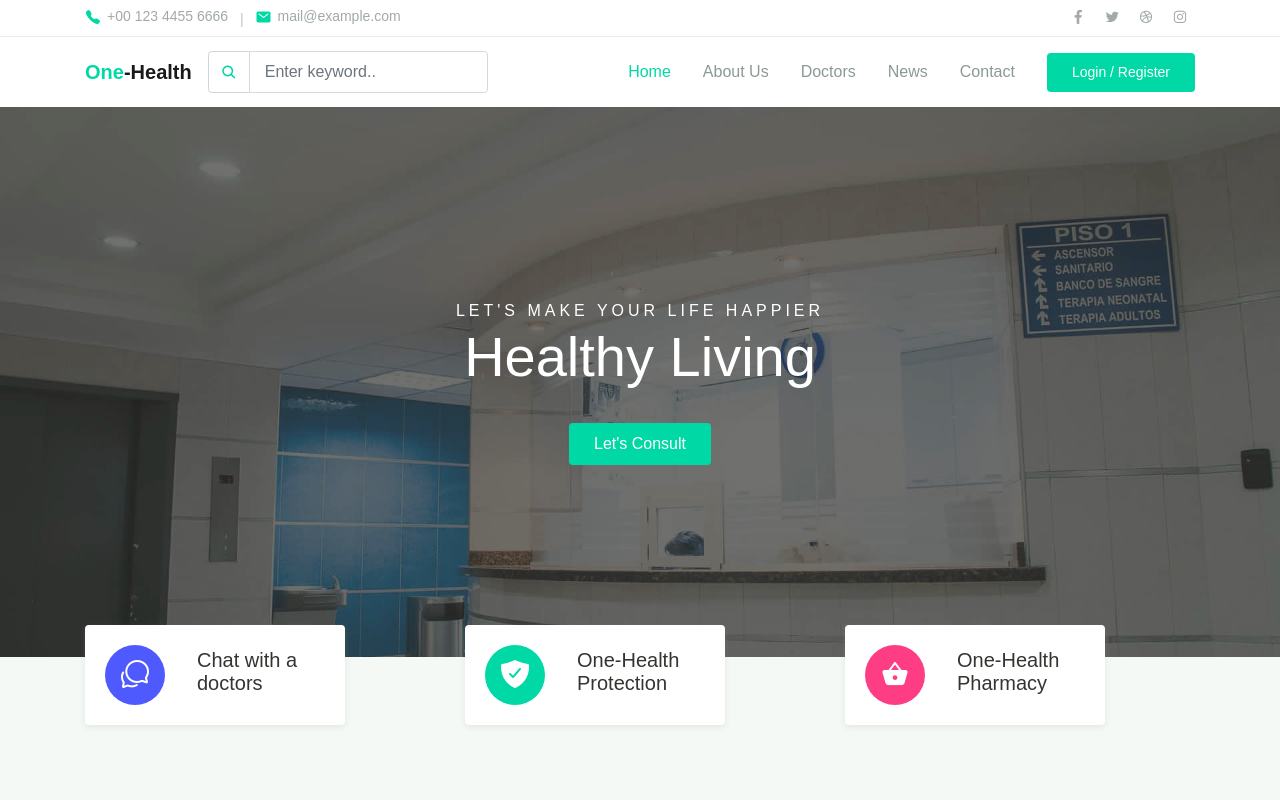
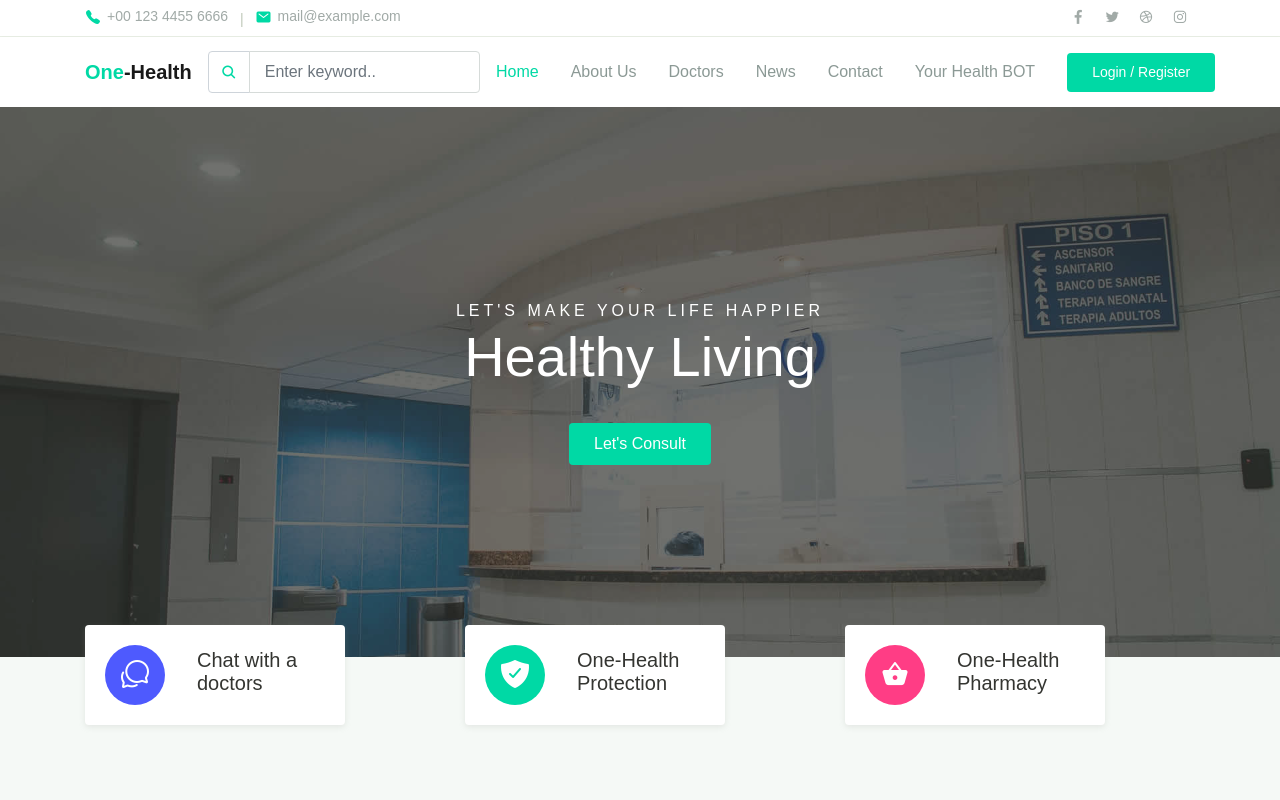
Before and after one commit to KSaiMahesh/FUTURE-READY-TALENT-PROJECT, a plain HTML site: page index.html in a window 1280 px wide. Shown: the top 800 px of the page. Drawn offline with Linux system fonts and the light colour scheme; files whose address does not match are found by name.

Commit message:
Update index.html

```diff
--- a/index.html
+++ b/index.html
@@ -77,8 +77,12 @@
             <li class="nav-item">
               <a class="nav-link" href="blog.html">News</a>
             </li>
+
             <li class="nav-item">
               <a class="nav-link" href="contact.html">Contact</a>
+            </li>
+             <li class="nav-item">
+              <a class="nav-link" href="  https://ksaimahesh.github.io/onehealth/onehealth.html">Your Health BOT</a>
             </li>
             <li class="nav-item">
               <a class="btn btn-primary ml-lg-3" href="#">Login / Register</a>
```
